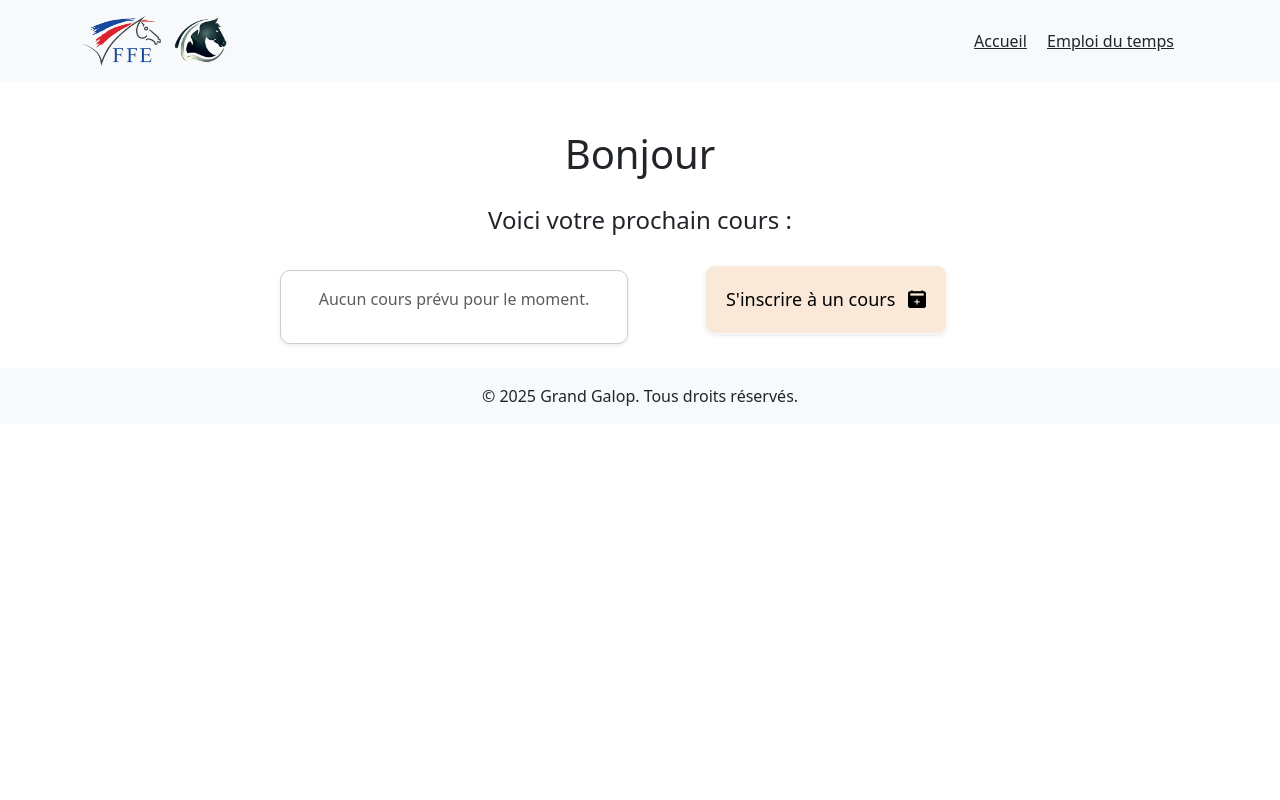
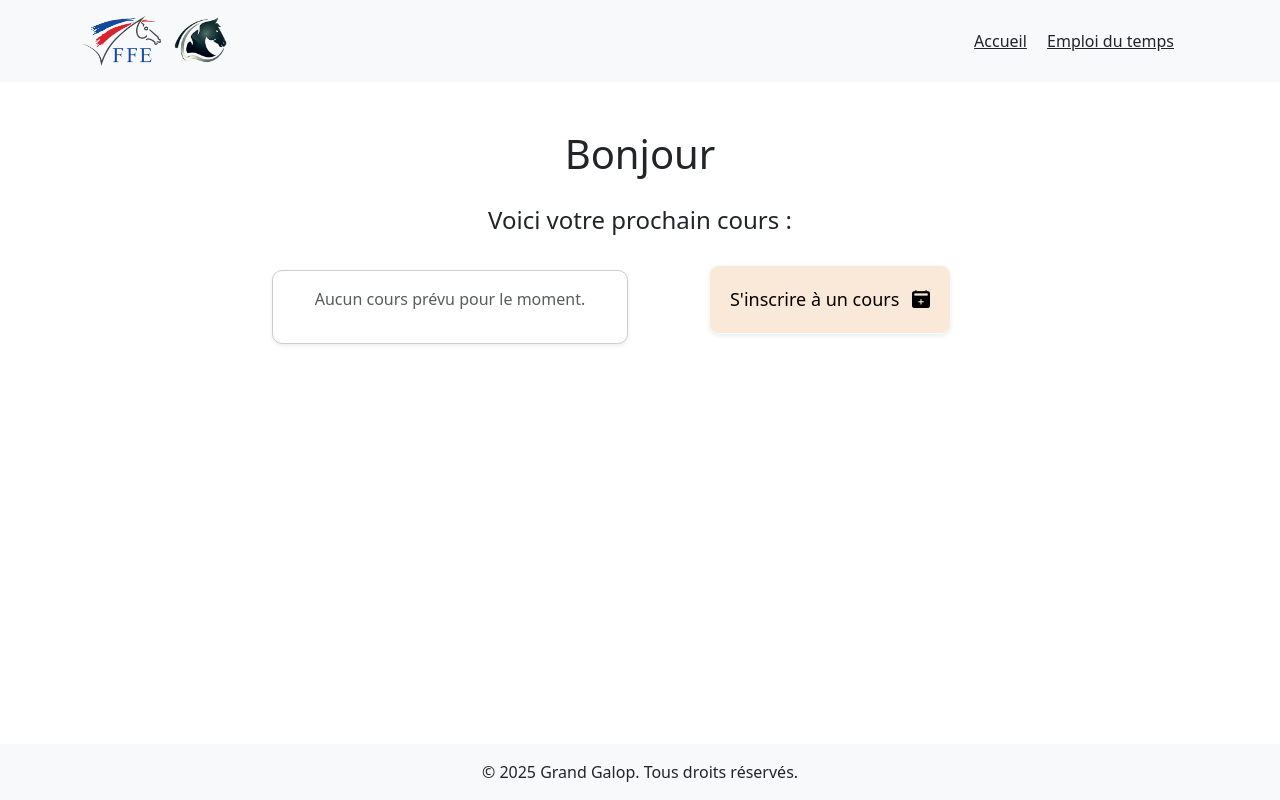
Before and after one commit to elyandreb/SAE-WEB-BD, a Flask app: template project/templates/home.html in a window 1280 px wide. Run offline with Flask 3, Linux system fonts and the light colour scheme; the template is opened without the code that fills it, so the values that code supplies are empty; parts of the project's set-up code (start-up, migrations or seed data) failed here and were passed over; some libraries are stand-ins or nearby versions.

Commit message:
réglage du footer en bas de page

```diff
--- a/project/templates/base.html
+++ b/project/templates/base.html
@@ -8,7 +8,7 @@
     <link href="https://cdn.jsdelivr.net/npm/bootstrap-icons/font/bootstrap-icons.css" rel="stylesheet">
     <link rel="stylesheet" href="{{ url_for('static', filename='home.css') }}">
 </head>
-<body>
+<body class="d-flex flex-column min-vh-100">
 
     <header class="bg-light py-3">
         <div class="container d-flex justify-content-between align-items-center">
@@ -25,7 +25,7 @@
     </header>
 
 
-    <main class="container mt-4">
+    <main class="flex-grow-1">
         {% block content %}{% endblock %}
     </main>
 
```
